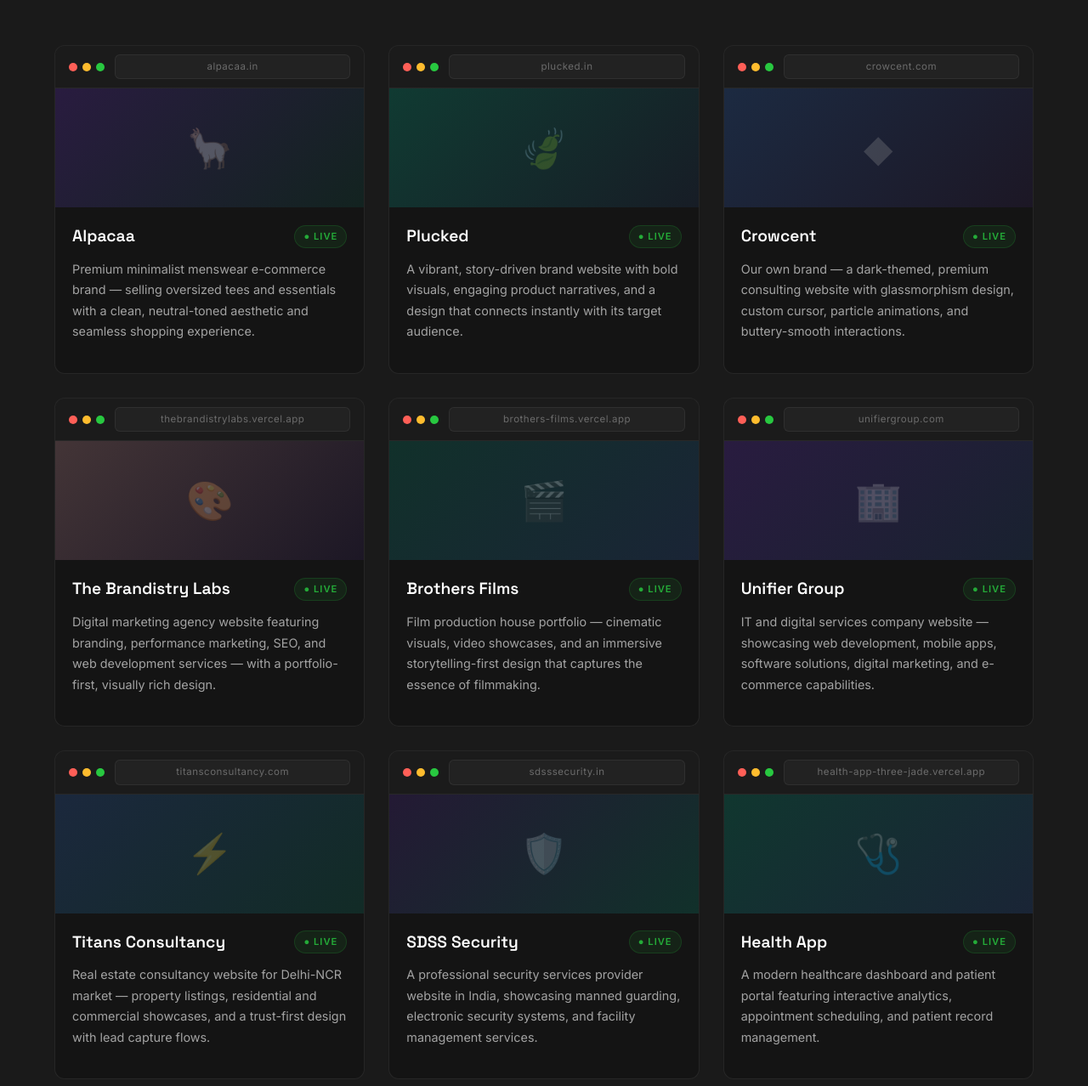
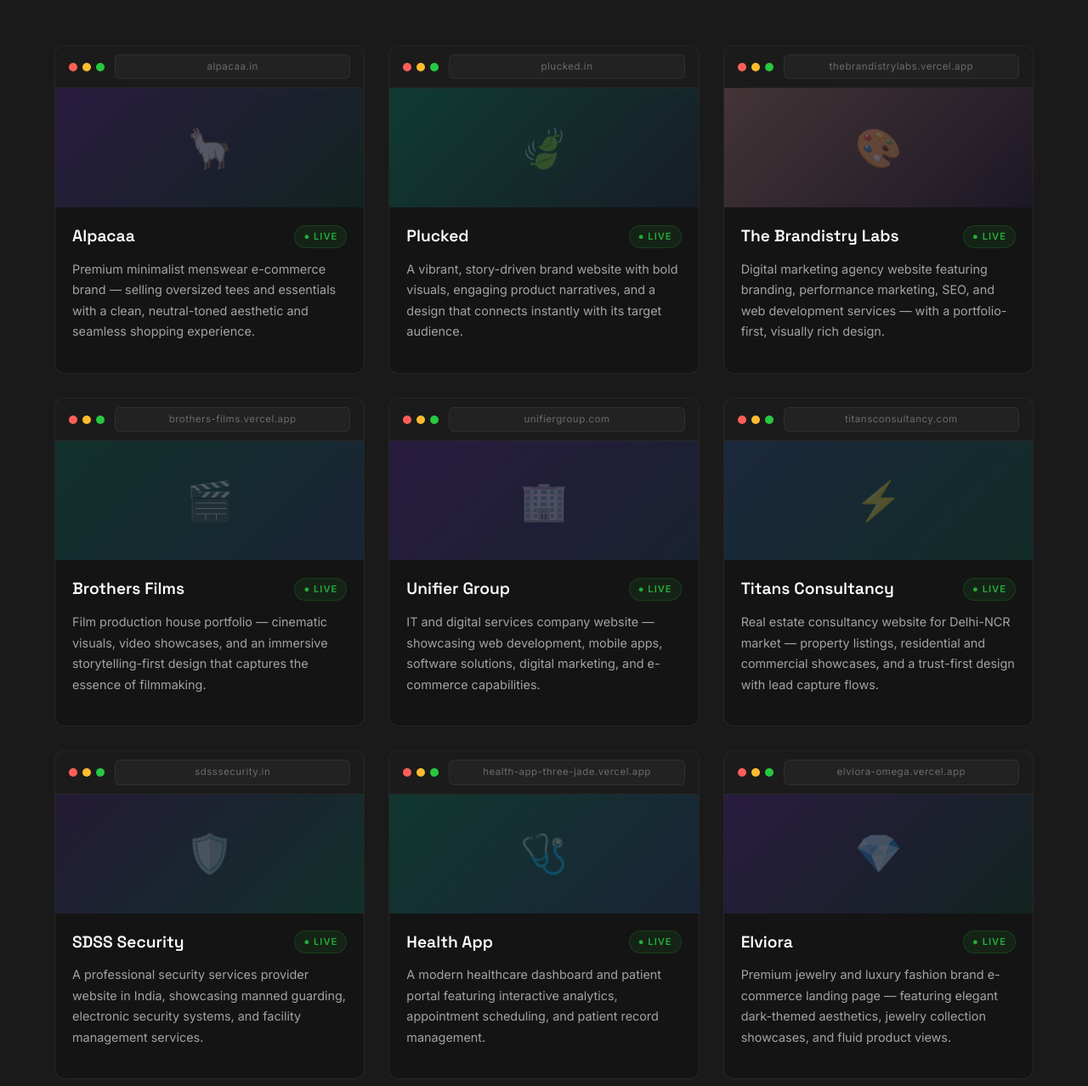
Before and after one commit to divyanshugautamlive/crowcent, a plain HTML site: page work.html in a window 1280 px wide. Shown: the part 1942-3220 px from the top of the page at 85% size. Drawn offline with Linux system fonts and the light colour scheme.

Commit message:
Remove crowcent.com from portfolio and add elviora-omega.vercel.app

```diff
--- a/work.html
+++ b/work.html
@@ -295,46 +295,7 @@
                     </div>
                 </div>
 
-                <!-- Website 3: Crowcent -->
-                <div class="website-card reveal">
-                    <div class="website-browser-frame">
-                        <div class="browser-dots">
-                            <span class="dot-red"></span>
-                            <span class="dot-yellow"></span>
-                            <span class="dot-green"></span>
-                        </div>
-                        <div class="browser-url">crowcent.com</div>
-                    </div>
-                    <div class="website-preview"
-                        style="background: linear-gradient(135deg, rgba(59,130,246,0.2), rgba(124,58,237,0.08));">
-                        <div class="website-preview-content">
-                            <span class="preview-icon">◆</span>
-                            <div class="website-hover-overlay">
-                                <a href="https://www.crowcent.com" target="_blank" rel="noopener noreferrer"
-                                    class="btn btn-outline"
-                                    style="padding: 10px 24px; font-size: 0.85rem;">
-                                    <svg width="16" height="16" viewBox="0 0 24 24" fill="none" stroke="currentColor"
-                                        stroke-width="2" stroke-linecap="round" stroke-linejoin="round">
-                                        <path d="M18 13v6a2 2 0 0 1-2 2H5a2 2 0 0 1-2-2V8a2 2 0 0 1 2-2h6" />
-                                        <polyline points="15 3 21 3 21 9" />
-                                        <line x1="10" y1="14" x2="21" y2="3" />
-                                    </svg>
-                                    Visit Live Site
-                                </a>
-                            </div>
-                        </div>
-                    </div>
-                    <div class="website-card-info">
-                        <div class="website-card-header">
-                            <h3>Crowcent</h3>
-                            <span class="website-status live">● Live</span>
-                        </div>
-                        <p>Our own brand — a dark-themed, premium consulting website with glassmorphism design, custom
-                            cursor, particle animations, and buttery-smooth interactions.</p>
-                    </div>
-                </div>
-
-                <!-- Website 4: The Brandistry Labs -->
+                <!-- Website 3: The Brandistry Labs -->
                 <div class="website-card reveal">
                     <div class="website-browser-frame">
                         <div class="browser-dots">
@@ -373,7 +334,7 @@
                     </div>
                 </div>
 
-                <!-- Website 5: Brothers Films -->
+                <!-- Website 4: Brothers Films -->
                 <div class="website-card reveal">
                     <div class="website-browser-frame">
                         <div class="browser-dots">
@@ -412,7 +373,7 @@
                     </div>
                 </div>
 
-                <!-- Website 6: Unifier Group -->
+                <!-- Website 5: Unifier Group -->
                 <div class="website-card reveal">
                     <div class="website-browser-frame">
                         <div class="browser-dots">
@@ -451,7 +412,7 @@
                     </div>
                 </div>
 
-                <!-- Website 7: Titans Consultancy -->
+                <!-- Website 6: Titans Consultancy -->
                 <div class="website-card reveal">
                     <div class="website-browser-frame">
                         <div class="browser-dots">
@@ -490,7 +451,7 @@
                     </div>
                 </div>
 
-                <!-- Website 8: SDSS Security -->
+                <!-- Website 7: SDSS Security -->
                 <div class="website-card reveal">
                     <div class="website-browser-frame">
                         <div class="browser-dots">
@@ -528,7 +489,7 @@
                     </div>
                 </div>
 
-                <!-- Website 9: Health App -->
+                <!-- Website 8: Health App -->
                 <div class="website-card reveal">
                     <div class="website-browser-frame">
                         <div class="browser-dots">
@@ -563,6 +524,44 @@
                             <span class="website-status live">● Live</span>
                         </div>
                         <p>A modern healthcare dashboard and patient portal featuring interactive analytics, appointment scheduling, and patient record management.</p>
+                    </div>
+                </div>
+
+                <!-- Website 9: Elviora -->
+                <div class="website-card reveal">
+                    <div class="website-browser-frame">
+                        <div class="browser-dots">
+                            <span class="dot-red"></span>
+                            <span class="dot-yellow"></span>
+                            <span class="dot-green"></span>
+                        </div>
+                        <div class="browser-url">elviora-omega.vercel.app</div>
+                    </div>
+                    <div class="website-preview"
+                        style="background: linear-gradient(135deg, rgba(124,58,237,0.2), rgba(0,212,170,0.08));">
+                        <div class="website-preview-content">
+                            <span class="preview-icon">💎</span>
+                            <div class="website-hover-overlay">
+                                <a href="https://elviora-omega.vercel.app/" target="_blank" rel="noopener noreferrer"
+                                    class="btn btn-outline"
+                                    style="padding: 10px 24px; font-size: 0.85rem;">
+                                    <svg width="16" height="16" viewBox="0 0 24 24" fill="none" stroke="currentColor"
+                                        stroke-width="2" stroke-linecap="round" stroke-linejoin="round">
+                                        <path d="M18 13v6a2 2 0 0 1-2 2H5a2 2 0 0 1-2-2V8a2 2 0 0 1 2-2h6" />
+                                        <polyline points="15 3 21 3 21 9" />
+                                        <line x1="10" y1="14" x2="21" y2="3" />
+                                    </svg>
+                                    Visit Live Site
+                                </a>
+                            </div>
+                        </div>
+                    </div>
+                    <div class="website-card-info">
+                        <div class="website-card-header">
+                            <h3>Elviora</h3>
+                            <span class="website-status live">● Live</span>
+                        </div>
+                        <p>Premium jewelry and luxury fashion brand e-commerce landing page — featuring elegant dark-themed aesthetics, jewelry collection showcases, and fluid product views.</p>
                     </div>
                 </div>
 
```
